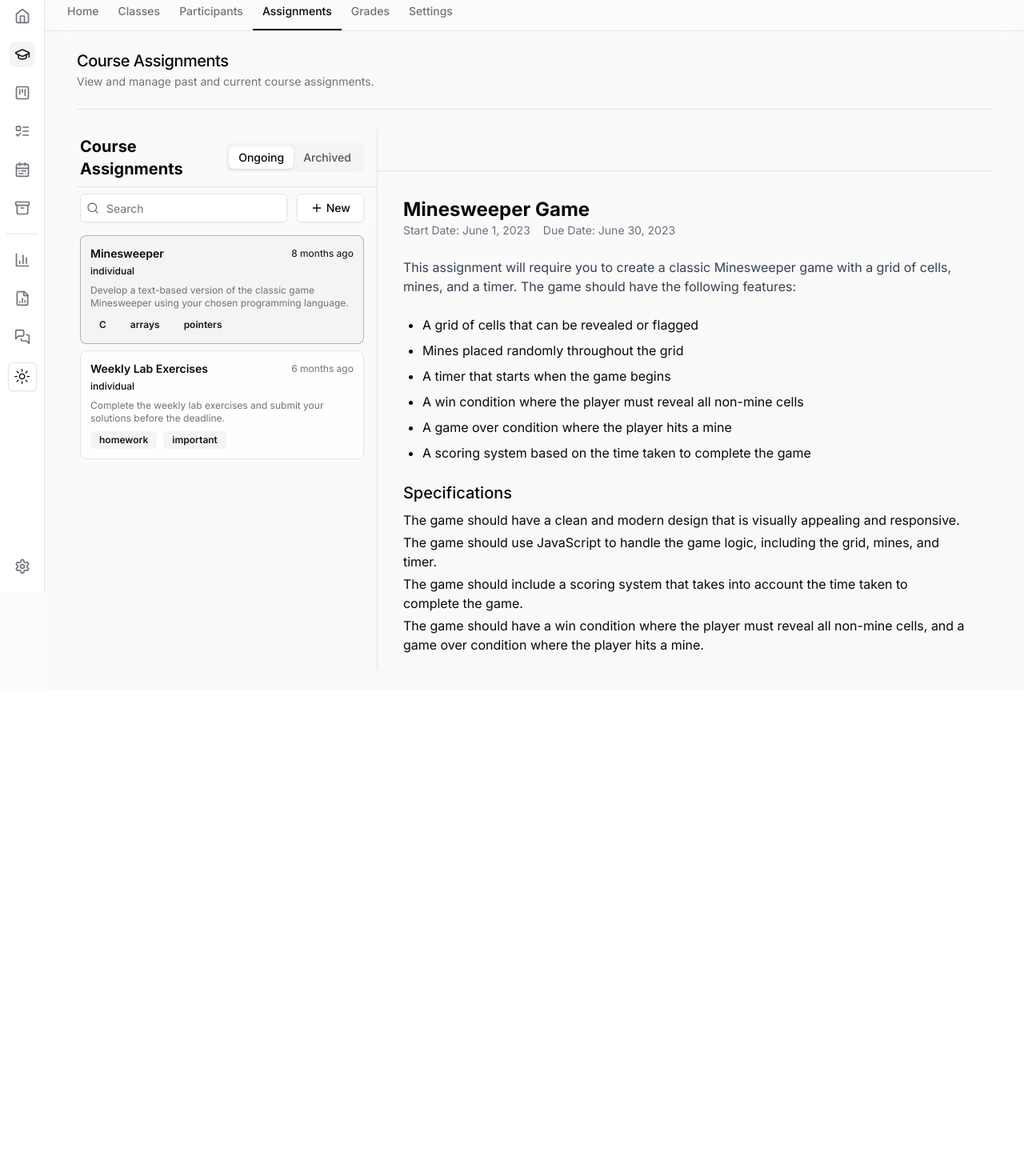
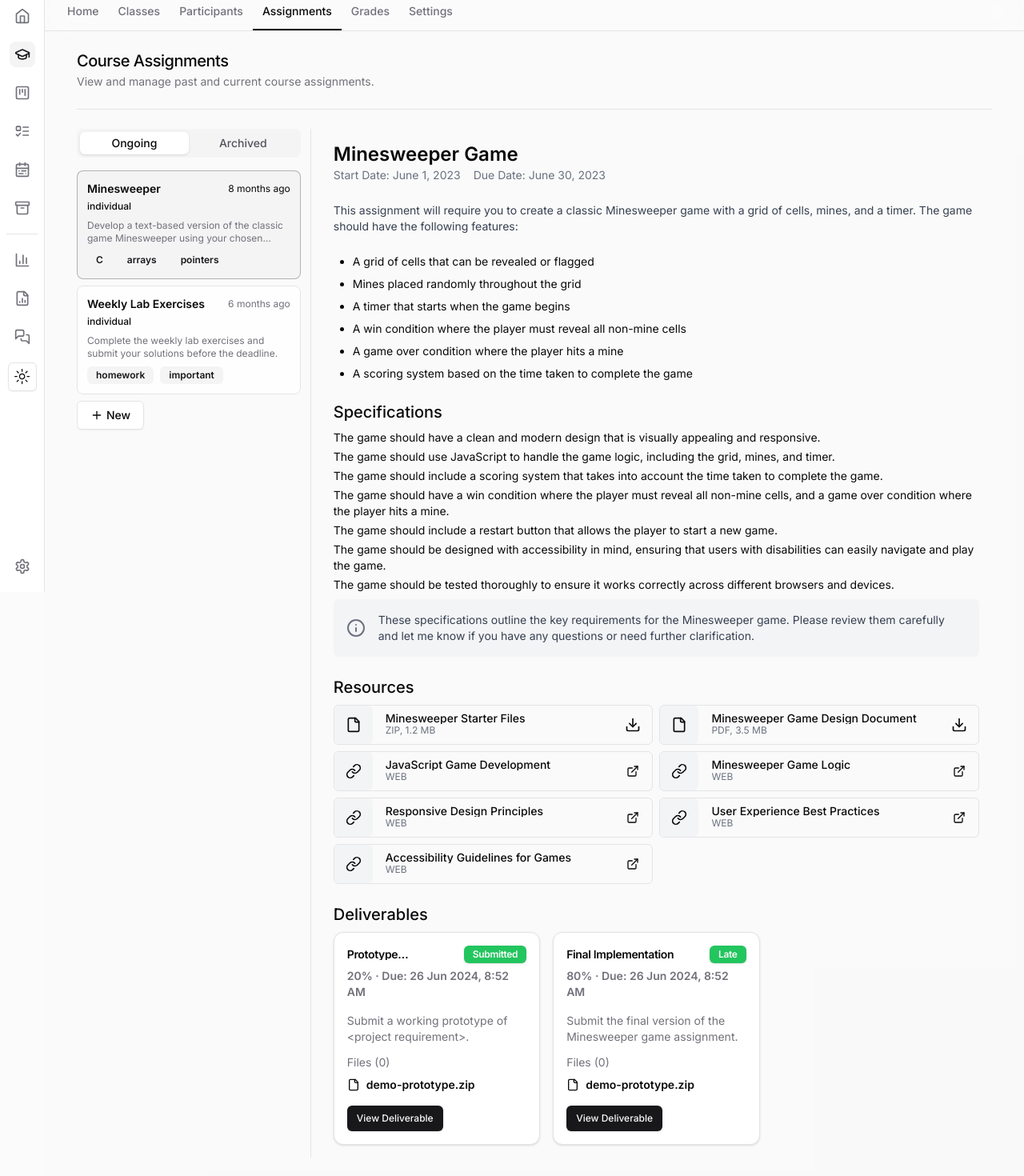
Before and after one commit to aegile/aegile, a Next.js app: page /courses/1/assignments in a window 1280 px wide. Shown: the part 60-1530 px from the top of the page at 80% size. Before the commit the page ends 922 px from the top, so only its background shows below. Built offline with nearby package versions, Linux system fonts and the light colour scheme.

Commit message:
feat: improve course assignments page by removing inbox ui in favour of a simpler two panel design

```diff
--- a/app/(main)/courses/[course_id]/assignments/_components/assignment-inbox-display.tsx
+++ b/app/(main)/courses/[course_id]/assignments/_components/assignment-inbox-display.tsx
@@ -18,6 +18,9 @@ import {
 } from "@/components/ui/card";
 import { ScrollArea } from "@/components/ui/scroll-area";
 import { Separator } from "@/components/ui/separator";
+import DeliverableCard from "@/components/custom/deliverable-card";
+import FileDownload from "@/components/custom/file-download";
+import ResourceLink from "@/components/custom/resource-link";
 
 import { Assignment } from "../data";
 import { AssignmentActionBar } from "./assignment-action-bar";
@@ -29,271 +32,121 @@ interface AssignmentInboxDisplayProps {
 }
 
 export function AssignmentInboxDisplay({ item }: AssignmentInboxDisplayProps) {
+  if (!item) {
     return (
-    <div className="flex h-full flex-col">
-      <AssignmentActionBar assignmentId={item?.id || ""} disabled={!item} />
-      <Separator />
-      {item ? (
-        <div className="flex flex-1 flex-col p-4 ">
-          {/* <div className="flex items-start p-4">
-            <div className="flex items-start gap-4 text-sm">
-              <Avatar className="items-center justify-center border bg-muted">
-                <ClipboardListIcon className="h-5 w-5" />
-              </Avatar>
-              <div className="grid gap-1">
-                <div className="font-semibold">{item.name}</div>
-                <div className="line-clamp-1 text-xs">{item.variant}</div>
+      <div className="p-8 text-center text-muted-foreground">
+        No assignment selected
       </div>
-            </div>
-            <div className="ml-auto text-xs text-muted-foreground">
-              <p>{item.deadline && format(new Date(item.deadline), "PPpp")}</p>
-            </div>
-          </div> */}
-          <ScrollArea className="h-[calc(100vh-13rem)]">
-            {/* <div className="flex-1 whitespace-pre-wrap p-4 text-sm">
-              <Accordion
-                type="single"
-                collapsible
-                className="w-full"
-                key={item?.id}
-              >
-                <AssignmentOutline assignmentId={item.id} />
-                <DeliverableOutline
-                  deliverableId="item-1"
-                  deliverableName="Deliverable #1"
-                  deadline="2024-05-01T23:59:00"
-                />
-                <DeliverableOutline
-                  deliverableId="item-2"
-                  deliverableName="Deliverable #2"
-                  deadline="2024-05-08T23:59:00"
-                />
-                <DeliverableOutline
-                  deliverableId="item-3"
-                  deliverableName="Deliverable #3"
-                  deadline="2024-05-22T23:59:00"
-                />
-              </Accordion>
-            </div> */}
-            <div className="flex-1 overflow-y-auto p-4">
-              <div className="space-y-6">
+    );
+  }
+
+  return (
+    <div className="flex-1 space-y-6 overflow-y-auto p-2 md:p-4">
       <div>
-                  <h2 className="text-2xl font-bold">Minesweeper Game</h2>
+        <h2 className="text-2xl font-semibold">Minesweeper Game</h2>
         <div className="flex items-center space-x-4 text-sm text-gray-500">
           <div>Start Date: June 1, 2023</div>
           <div>Due Date: June 30, 2023</div>
         </div>
       </div>
-                <div className="space-y-6">
+      <div className="space-y-6 text-sm">
         <p className="text-gray-700 dark:text-gray-400">
-                    This assignment will require you to create a classic
-                    Minesweeper game with a grid of cells, mines, and a timer.
-                    The game should have the following features:
+          This assignment will require you to create a classic Minesweeper game
+          with a grid of cells, mines, and a timer. The game should have the
+          following features:
         </p>
         <ul className="list-disc space-y-2 pl-6">
           <li>A grid of cells that can be revealed or flagged</li>
           <li>Mines placed randomly throughout the grid</li>
           <li>A timer that starts when the game begins</li>
           <li>
-                      A win condition where the player must reveal all non-mine
-                      cells
+            A win condition where the player must reveal all non-mine cells
           </li>
           <li>A game over condition where the player hits a mine</li>
-                    <li>
-                      A scoring system based on the time taken to complete the
-                      game
-                    </li>
+          <li>A scoring system based on the time taken to complete the game</li>
         </ul>
         <div className="space-y-2">
           <h3 className="text-xl font-medium">Specifications</h3>
           <div className="space-y-1">
             <div>
-                        The game should have a clean and modern design that is
-                        visually appealing and responsive.
+              The game should have a clean and modern design that is visually
+              appealing and responsive.
             </div>
             <div>
-                        The game should use JavaScript to handle the game logic,
-                        including the grid, mines, and timer.
+              The game should use JavaScript to handle the game logic, including
+              the grid, mines, and timer.
             </div>
             <div>
-                        The game should include a scoring system that takes into
-                        account the time taken to complete the game.
+              The game should include a scoring system that takes into account
+              the time taken to complete the game.
             </div>
             <div>
-                        The game should have a win condition where the player
-                        must reveal all non-mine cells, and a game over
-                        condition where the player hits a mine.
+              The game should have a win condition where the player must reveal
+              all non-mine cells, and a game over condition where the player
+              hits a mine.
             </div>
             <div>
-                        The game should include a restart button that allows the
-                        player to start a new game.
+              The game should include a restart button that allows the player to
+              start a new game.
             </div>
             <div>
-                        The game should be designed with accessibility in mind,
-                        ensuring that users with disabilities can easily
-                        navigate and play the game.
+              The game should be designed with accessibility in mind, ensuring
+              that users with disabilities can easily navigate and play the
+              game.
             </div>
             <div>
-                        The game should be tested thoroughly to ensure it works
-                        correctly across different browsers and devices.
+              The game should be tested thoroughly to ensure it works correctly
+              across different browsers and devices.
             </div>
           </div>
           <div className="flex items-center gap-4 rounded-md bg-gray-100 p-4 dark:bg-gray-800">
-                      <InfoIcon className="h-6 w-6 text-gray-500" />
+            <InfoIcon className="h-6 w-6 shrink-0 text-gray-500" />
             <div className="text-gray-700 dark:text-gray-400">
-                        These specifications outline the key requirements for
-                        the Minesweeper game. Please review them carefully and
-                        let me know if you have any questions or need further
-                        clarification.
+              These specifications outline the key requirements for the
+              Minesweeper game. Please review them carefully and let me know if
+              you have any questions or need further clarification.
             </div>
           </div>
         </div>
         <div className="space-y-2">
           <h3 className="text-xl font-medium">Resources</h3>
-                    <div className="grid grid-cols-2 gap-2">
-                      <a href="#" className="text-blue-600 hover:underline">
-                        <div className="rounded-md bg-gray-100 px-2 py-1 text-sm dark:bg-gray-800">
-                          JavaScript Game Development
-                        </div>
-                      </a>
-                      <a href="#" className="text-blue-600 hover:underline">
-                        <div className="rounded-md bg-gray-100 px-2 py-1 text-sm dark:bg-gray-800">
-                          Minesweeper Game Logic
-                        </div>
-                      </a>
-                      <a href="#" className="text-blue-600 hover:underline">
-                        <div className="rounded-md bg-gray-100 px-2 py-1 text-sm dark:bg-gray-800">
-                          Responsive Design Principles
-                        </div>
-                      </a>
-                      <a href="#" className="text-blue-600 hover:underline">
-                        <div className="rounded-md bg-gray-100 px-2 py-1 text-sm dark:bg-gray-800">
-                          User Experience Best Practices
-                        </div>
-                      </a>
-                      <a href="#" className="text-blue-600 hover:underline">
-                        <div className="rounded-md bg-gray-100 px-2 py-1 text-sm dark:bg-gray-800">
-                          Accessibility Guidelines for Games
-                        </div>
-                      </a>
-                      <a href="#" className="text-blue-600 hover:underline">
-                        <div className="rounded-md bg-gray-100 px-2 py-1 text-sm dark:bg-gray-800">
-                          Cross-Browser Testing Strategies
-                        </div>
-                      </a>
+          <div className="grid gap-2 md:grid-cols-2 lg:grid-cols-1 xl:grid-cols-2">
+            <FileDownload
+              fileName="Minesweeper Starter Files"
+              fileType="ZIP"
+              fileSize="1.2 MB"
+            />
+            <FileDownload
+              fileName="Minesweeper Game Design Document"
+              fileType="PDF"
+              fileSize="3.5 MB"
+            />
+            <ResourceLink linkName="JavaScript Game Development" />
+            <ResourceLink linkName="Minesweeper Game Logic" />
+            <ResourceLink linkName="Responsive Design Principles" />
+            <ResourceLink linkName="User Experience Best Practices" />
+            <ResourceLink linkName="Accessibility Guidelines for Games" />
           </div>
         </div>
         <div className="space-y-2">
           <h3 className="text-xl font-medium">Deliverables</h3>
-                    <div className="grid grid-cols-1 gap-4 lg:grid-cols-2 xl:grid-cols-3">
-                      <Card>
-                        <CardHeader className="p-4 pb-0">
-                          <CardTitle className="flex items-center justify-between">
-                            <p className="line-clamp-1">
-                              Prototype Demonstration
-                            </p>
-                            <Badge variant="success">Submitted</Badge>
-                          </CardTitle>
-                          <CardDescription className="space-y-2">
-                            <p className="font-semibold">
-                              20% · Due: {formatDatetimeFormal(new Date())}
-                            </p>
-                            <p>
-                              Submit a working prototype of the Minesweeper
-                              game.
-                            </p>
-                          </CardDescription>
-                        </CardHeader>
-                        <CardContent className="space-y-2 p-4 pt-4">
-                          <div className="flex justify-between">
-                            <p className="text-sm text-muted-foreground">
-                              Files (1)
-                            </p>
-                          </div>
-                          <div className="flex items-center gap-2">
-                            <File className="h-4 w-4" />
-                            <span className="text-sm font-semibold">
-                              demo-prototype.zip
-                            </span>
-                          </div>
-                        </CardContent>
-                        <CardFooter className="flex gap-2 p-4 pt-0">
-                          <Button size="sm">Edit Submissions</Button>
-                        </CardFooter>
-                      </Card>
-                      <Card>
-                        <CardHeader className="p-4 pb-0">
-                          <CardTitle className="flex items-center justify-between">
-                            <p className="line-clamp-1">Final Implementation</p>
-                            <Badge variant="destructive">Late</Badge>
-                          </CardTitle>
-                          <CardDescription className="space-y-2">
-                            <p className="font-semibold">
-                              80% · Due: {formatDatetimeFormal(new Date())}
-                            </p>
-                            <p>
-                              Submit the final version of the Minesweeper game
-                              assignment.
-                            </p>
-                          </CardDescription>
-                        </CardHeader>
-                        <CardContent className="space-y-2 p-4 pt-4">
-                          <div className="flex justify-between">
-                            <p className="text-sm text-muted-foreground">
-                              Files (1)
-                            </p>
-                          </div>
-                          <div className="flex items-center gap-2">
-                            <File className="h-4 w-4" />
-                            <span className="text-sm font-semibold">
-                              final-submission.zip
-                            </span>
-                          </div>
-                        </CardContent>
-                        <CardFooter className="flex justify-between gap-2 p-4 pt-0">
-                          <Button size="sm">Add Submissions</Button>
-                        </CardFooter>
-                      </Card>
+          <div className="grid grid-cols-1 gap-4 md:grid-cols-2 lg:grid-cols-1 xl:grid-cols-3">
+            <DeliverableCard
+              title="Prototype Demonstration"
+              weighting={20}
+              deadline={new Date()}
+              status="Submitted"
+            />
+            <DeliverableCard
+              title="Final Implementation"
+              weighting={80}
+              deadline={new Date()}
+              status="Late"
+              description="Submit the final version of the Minesweeper game assignment."
+            />
           </div>
         </div>
       </div>
     </div>
-            </div>
-          </ScrollArea>
-
-          {/* <Separator className="mt-auto" />
-          <div className="p-4">
-            <form>
-              <div className="grid gap-4">
-                <Textarea
-                  className="p-4"
-                  placeholder={`Reply ${item.name}...`}
-                />
-                <div className="flex items-center">
-                  <Label
-                    htmlFor="mute"
-                    className="flex items-center gap-2 text-xs font-normal"
-                  >
-                    <Switch id="mute" aria-label="Mute thread" /> Mute this
-                    thread
-                  </Label>
-                  <Button
-                    onClick={(e) => e.preventDefault()}
-                    size="sm"
-                    className="ml-auto"
-                  >
-                    Send
-                  </Button>
-                </div>
-              </div>
-            </form>
-          </div> */}
-        </div>
-      ) : (
-        <div className="p-8 text-center text-muted-foreground">
-          No message selected
-        </div>
-      )}
-    </div>
   );
 }
--- a/app/(main)/courses/[course_id]/assignments/_components/assignment-inbox-list.tsx
+++ b/app/(main)/courses/[course_id]/assignments/_components/assignment-inbox-list.tsx
@@ -1,10 +1,12 @@
 import { ComponentProps } from "react";
+
 import { formatDistanceToNow } from "date-fns";
 
 import { cn } from "@/lib/utils";
 import { Badge } from "@/components/ui/badge";
 import { ScrollArea } from "@/components/ui/scroll-area";
 import { Separator } from "@/components/ui/separator";
+
 import { Assignment } from "../data";
 
 interface AssignmentInboxListProps {
@@ -19,8 +21,7 @@ export function AssignmentInboxList({
   setSelected,
 }: AssignmentInboxListProps) {
   return (
-    <ScrollArea className="h-[calc(100vh-15.5rem)]">
-      <div className="flex flex-col gap-2 py-2 pl-1 pr-4">
+    <div className="flex flex-col gap-2 py-2">
       {items.map((item) => (
         <button
           key={item.id}
@@ -68,7 +69,6 @@ export function AssignmentInboxList({
         </button>
       ))}
     </div>
-    </ScrollArea>
   );
 }
 
--- a/app/(main)/courses/[course_id]/assignments/_components/assignment-inbox.tsx
+++ b/app/(main)/courses/[course_id]/assignments/_components/assignment-inbox.tsx
@@ -1,48 +1,38 @@
 "use client";
 
 import * as React from "react";
-import { Search } from "lucide-react";
+
+import { ChevronLeftIcon, ChevronRightIcon, Search } from "lucide-react";
 
 import { cn } from "@/lib/utils";
-import { Input } from "@/components/ui/input";
-import {
-  ResizableHandle,
-  ResizablePanel,
-  ResizablePanelGroup,
-} from "@/components/ui/resizable";
-import { Separator } from "@/components/ui/separator";
+import { Button } from "@/components/ui/button";
+import { ScrollArea } from "@/components/ui/scroll-area";
 import { Tabs, TabsContent, TabsList, TabsTrigger } from "@/components/ui/tabs";
-import { TooltipProvider } from "@/components/ui/tooltip";
-// import { AccountSwitcher } from './account-switcher';
+
+import { type Assignment } from "../data";
+import AssignmentCreationDialog from "./assignment-creation-dialog";
 import { AssignmentInboxDisplay } from "./assignment-inbox-display";
 import { AssignmentInboxList } from "./assignment-inbox-list";
-// import { Nav } from './nav';
-import { type Assignment } from "../data";
-import AssignmentCreationDialog from "./assignment-creation-dialog";
 
 interface AssignmentInboxProps {
   items: Assignment[];
 }
 
 export function AssignmentInbox({ items }: AssignmentInboxProps) {
+  const [collapsed, setCollapsed] = React.useState(false);
   const [selected, setSelected] = React.useState(items[0].id);
 
   return (
-    <TooltipProvider delayDuration={0}>
-      <ResizablePanelGroup
-        direction="horizontal"
-        // onLayout={(sizes: number[]) => {
-        //   document.cookie = `react-resizable-panels:layout=${JSON.stringify(
-        //     sizes
-        //   )}`;
-        // }}
-        className="h-full"
+    <div className="flex ">
+      {/* Left Panel */}
+      <div
+        className={cn(
+          "sticky top-16 w-full self-start transition-all lg:w-[35%] lg:opacity-100 xl:w-[25%]",
+          collapsed && "w-0 opacity-0",
+        )}
       >
-        <ResizablePanel defaultSize={445} minSize={30}>
         <Tabs defaultValue="ongoing">
-            <div className="flex items-center p-4 py-2 pl-1">
-              <h1 className="text-xl font-bold">Course Assignments</h1>
-              <TabsList className="ml-auto">
+          <TabsList className="grid w-full grid-cols-2">
             <TabsTrigger
               value="ongoing"
               className="text-zinc-600 dark:text-zinc-200"
@@ -56,40 +46,54 @@ export function AssignmentInbox({ items }: AssignmentInboxProps) {
               Archived
             </TabsTrigger>
           </TabsList>
-            </div>
-            <Separator />
-            <div className="flex justify-between gap-x-3 py-2 pl-1 pr-4 backdrop-blur">
-              <form className="w-full">
-                <div className="relative">
-                  <Search className="absolute left-2 top-2.5 h-4 w-4 text-muted-foreground" />
-                  <Input placeholder="Search" className="bg-background pl-8" />
-                </div>
-              </form>
-              <AssignmentCreationDialog />
-            </div>
-            <TabsContent value="ongoing" className="m-0">
+          <TabsContent value="ongoing">
+            <ScrollArea className="h-[calc(100vh-8rem)]">
               <AssignmentInboxList
                 items={items.filter((item) => !item.archived)}
                 selected={selected}
                 setSelected={setSelected}
               />
+              <AssignmentCreationDialog />
+            </ScrollArea>
           </TabsContent>
-            <TabsContent value="archived" className="m-0">
+          <TabsContent value="archived">
+            <ScrollArea className="h-[calc(100vh-8rem)]">
               <AssignmentInboxList
                 items={items.filter((item) => item.archived)}
                 selected={selected}
                 setSelected={setSelected}
               />
+            </ScrollArea>
           </TabsContent>
         </Tabs>
-        </ResizablePanel>
-        <ResizableHandle />
-        <ResizablePanel defaultSize={910} minSize={30}>
+      </div>
+      <Button
+        variant="ghost"
+        size="icon"
+        className={cn(
+          "float sticky top-16 lg:hidden",
+          collapsed ? "-ml-2" : " -mr-2 ml-1",
+        )}
+        onClick={() => setCollapsed((prev) => !prev)}
+      >
+        {collapsed ? (
+          <ChevronLeftIcon className="h-5 w-5" />
+        ) : (
+          <ChevronRightIcon className="h-5 w-5" />
+        )}
+      </Button>
+      <div className="mx-3 hidden w-[1px] shrink-0 flex-grow bg-zinc-200 dark:bg-zinc-800 lg:block" />
+      {/* Right Panel */}
+      <div
+        className={cn(
+          "w-full lg:w-[65%] xl:w-[75%]",
+          !collapsed && "hidden lg:block",
+        )}
+      >
         <AssignmentInboxDisplay
           item={items.find((item) => item.id === selected) || null}
         />
-        </ResizablePanel>
-      </ResizablePanelGroup>
-    </TooltipProvider>
+      </div>
+    </div>
   );
 }
```
Lines whose indentation alone changed are shown as unchanged.
